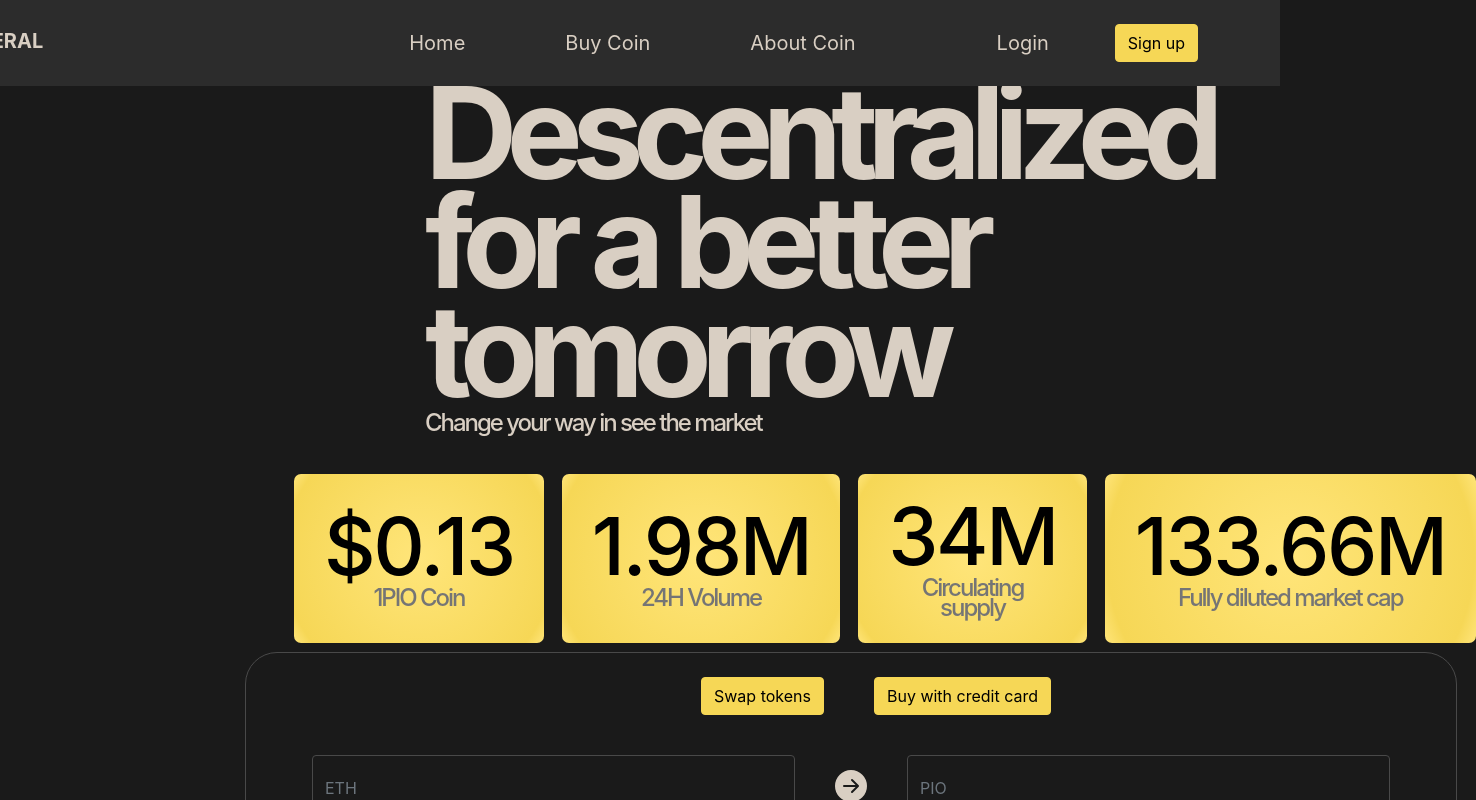
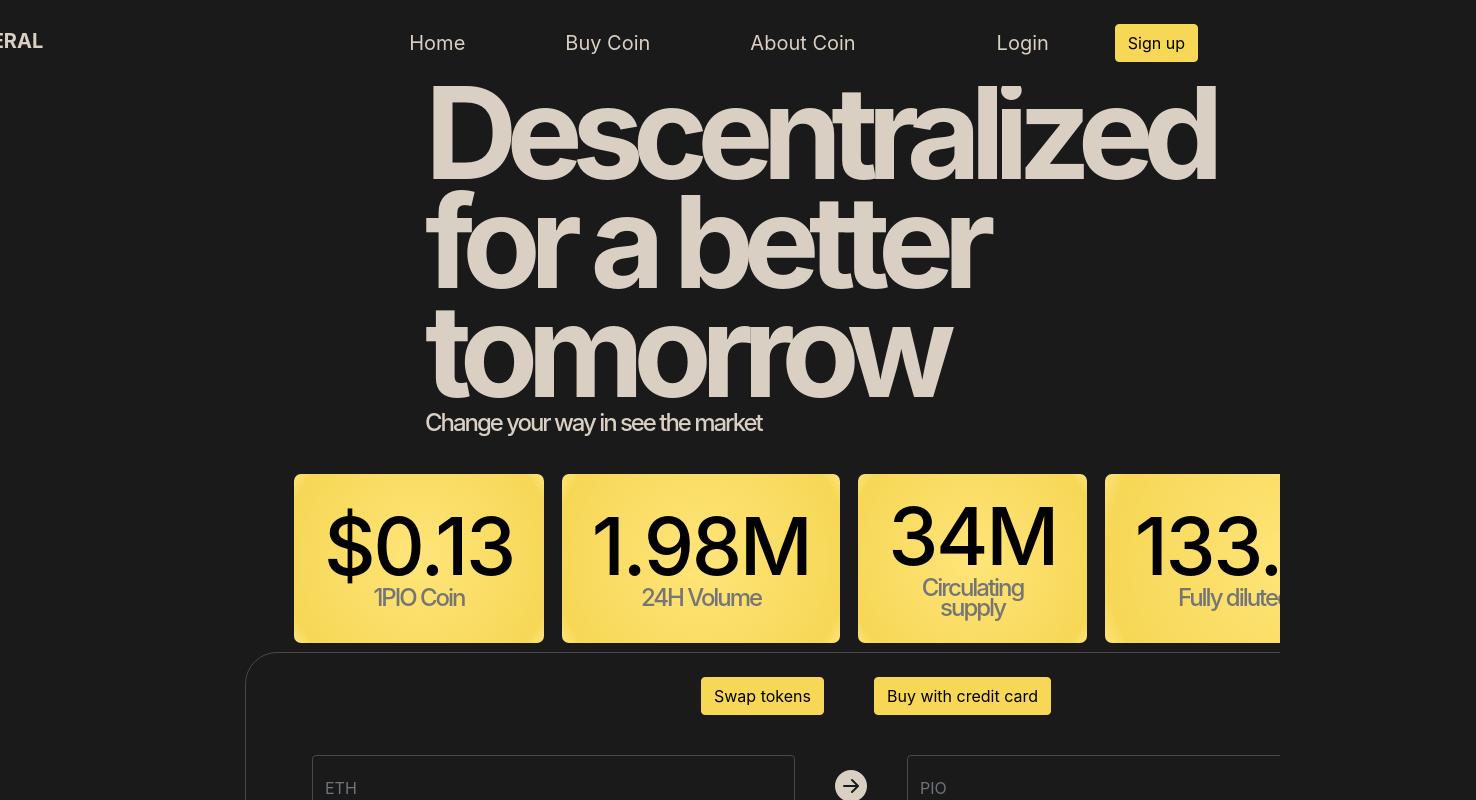
Before and after one commit to juanmabascu997/PioeralCoin, a React (Create React App) app: page / in a window 1280 px wide. Shown: the top 800 px of the page, 1476 px wide, since content can reach past the window. Built offline with nearby package versions, Linux system fonts and the light colour scheme.

Commit message:
Side Bar commit

```diff
--- a/src/App.css
+++ b/src/App.css
@@ -11,22 +11,7 @@
 }
 
 
-/* .scroller::-webkit-scrollbar {
-  width: 10px;
-} */
-
-/* Track */
-/* .scroller::-webkit-scrollbar-track {
-  background: #272727;
-} */
-
-/* Handle */
-/* .scroller::-webkit-scrollbar-thumb {
-  background: #f5df5e;
-  border-radius: 10px;
-} */
-
-/* Handle on hover */
-/* .scroller::-webkit-scrollbar-thumb:hover {
-  background: #fcb239;
-} */
+.scroller{
+  scroll-snap-type: y mandatory;
+  overflow-y: hidden;
+}
--- a/src/App.js
+++ b/src/App.js
@@ -8,12 +8,12 @@ import './App.css';
 
 const App = ()=>{
   return <>
-      <NavBars/>
-      <div className="scroller">
+    <NavBars/>
+    <div className="scroller">
         <MainPage/>
         <BuyCoin/>
         <About/>
-      </div>
+    </div>
   </>
 }
 
--- a/src/components/About/About.jsx
+++ b/src/components/About/About.jsx
@@ -20,4 +20,5 @@ const Container = styled.div`
     text-align: center;
     justify-content: center;
     scroll-snap-align: start;
+
 `
--- a/src/components/BuyCoin/BuyCoin.jsx
+++ b/src/components/BuyCoin/BuyCoin.jsx
@@ -19,6 +19,6 @@ const Container = styled.div`
     flex-direction: column;
     text-align: center;
     justify-content: center;
-    scroll-snap-align: start;
+    scroll-stop-align: start;
 
 `
--- a/src/components/Nav/Nav.css
+++ b/src/components/Nav/Nav.css
@@ -1,5 +1,5 @@
 #Nav{
-    background: rgb(44, 44, 44);
+    background: #1A1A1A;
 }
 
 #icon{
--- a/src/index.css
+++ b/src/index.css
@@ -10,10 +10,6 @@ body {
 code {
   font-family: source-code-pro, Menlo, Monaco, Consolas, 'Courier New',
     monospace;
-}
-body{
-  scroll-snap-type: y mandatory;
-  overflow-y: scroll;
 }
 body::-webkit-scrollbar {
   width: 10px;
```
